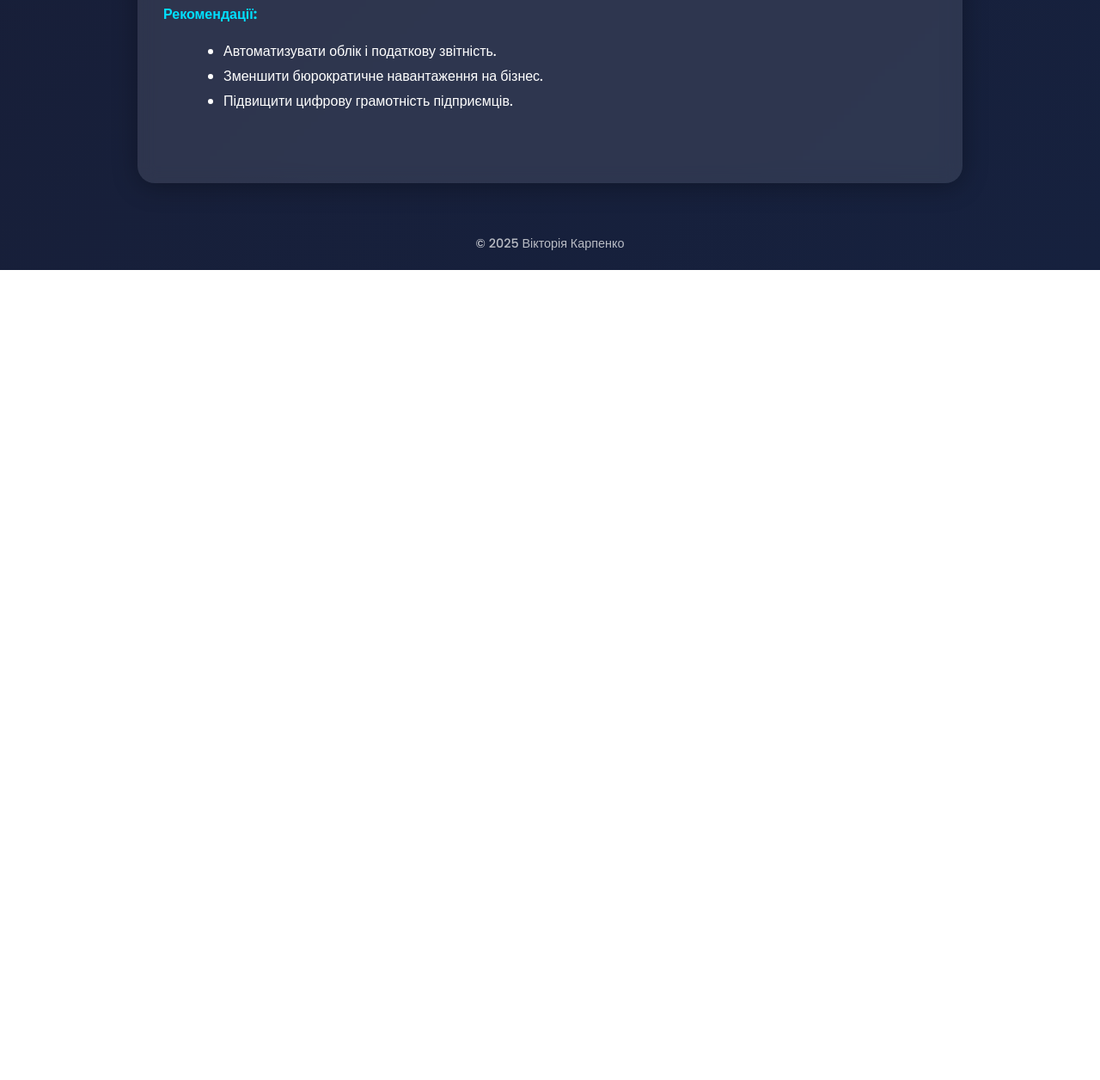
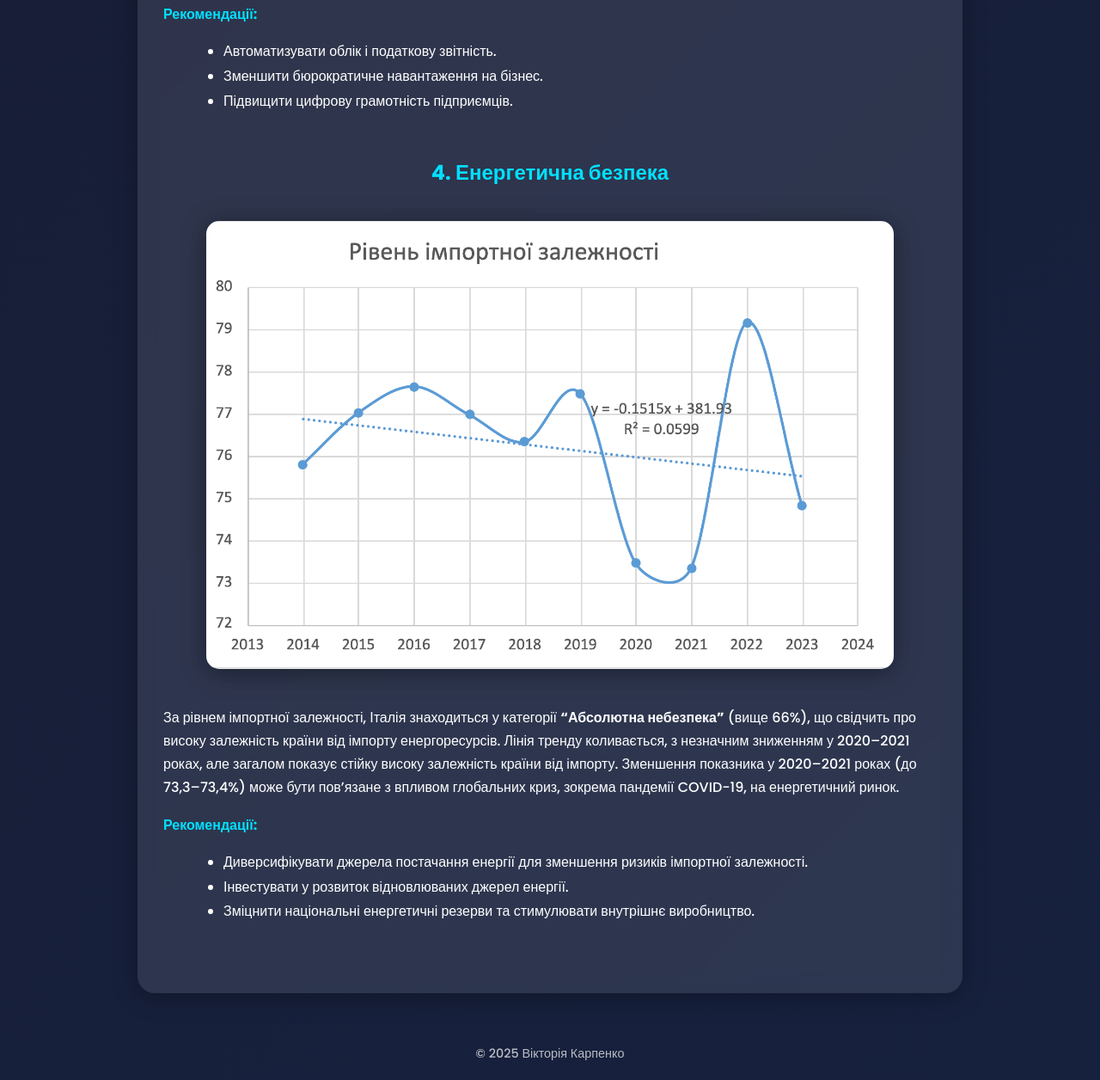
Before and after one commit to victoriacarpa02/exam_italy, a plain HTML site: page report.html in a window 1280 px wide. Shown: the part 3227-4483 px from the top of the page at 86% size. Before the commit the page ends 3541 px from the top, so only its background shows below. Drawn offline with Linux system fonts and the light colour scheme.

Commit message:
Add new threat

```diff
--- a/report.html
+++ b/report.html
@@ -113,6 +113,25 @@
       </div>
     </div>
 
+    <!-- ENERGY SECURITY -->
+    <div class="chart-block">
+    <h2>4. Енергетична безпека</h2>
+    <img src="imgs/5.png" alt="Енергетична безпека Італії">
+    <p class="analysis">
+        За рівнем імпортної залежності, Італія знаходиться у категорії <b>“Абсолютна небезпека”</b> (вище 66%), що свідчить про високу залежність країни від імпорту енергоресурсів.
+        Лінія тренду коливається, з незначним зниженням у 2020–2021 роках, але загалом показує стійку високу залежність країни від імпорту.
+        Зменшення показника у 2020–2021 роках (до 73,3–73,4%) може бути пов’язане з впливом глобальних криз, зокрема пандемії COVID-19, на енергетичний ринок.
+    </p>
+    <div class="recommendations">
+        <p class="subtitle">Рекомендації:</p>
+        <ul>
+        <li>Диверсифікувати джерела постачання енергії для зменшення ризиків імпортної залежності.</li>
+        <li>Інвестувати у розвиток відновлюваних джерел енергії.</li>
+        <li>Зміцнити національні енергетичні резерви та стимулювати внутрішнє виробництво.</li>
+        </ul>
+    </div>
+    </div>
+
   </div>
 
   <footer>© 2025 Вікторія Карпенко</footer>
```
Also changed, not shown: imgs/5.png (added).
